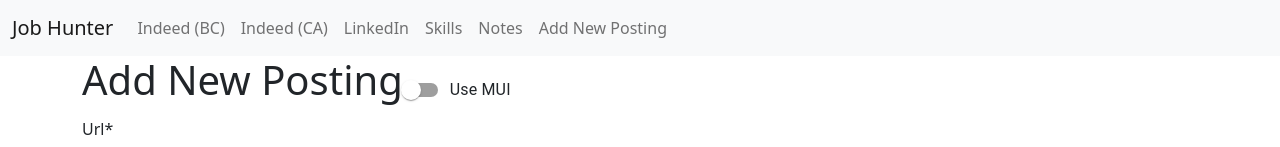
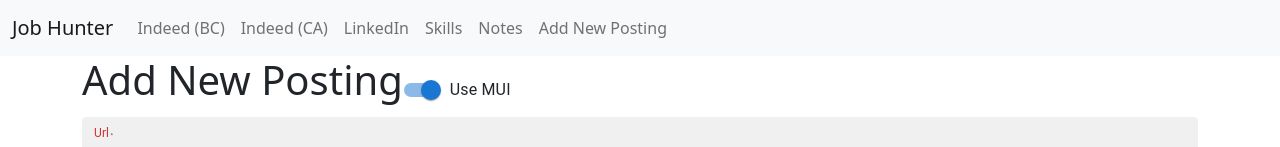
Before and after one commit to alexhyang/jobhunter-REST, a React (Create React App) app in the folder client/: page /add_posting in a window 1280 px wide. Shown: the top 147 px of the page. Built offline with nearby package versions, Linux system fonts and the light colour scheme; no server answers.

Commit message:
show MUI implementation by default

```diff
--- a/client/src/pages/NewPosting/NewPosting.tsx
+++ b/client/src/pages/NewPosting/NewPosting.tsx
@@ -6,7 +6,7 @@ import Form from "./Form";
 import MUIForm from "./MUIForm";
 
 export default function New() {
-  const [themeIsMUI, setTheme] = useState<boolean>(false);
+  const [themeIsMUI, setTheme] = useState<boolean>(true);
   return (
     <>
       <h1>
```
